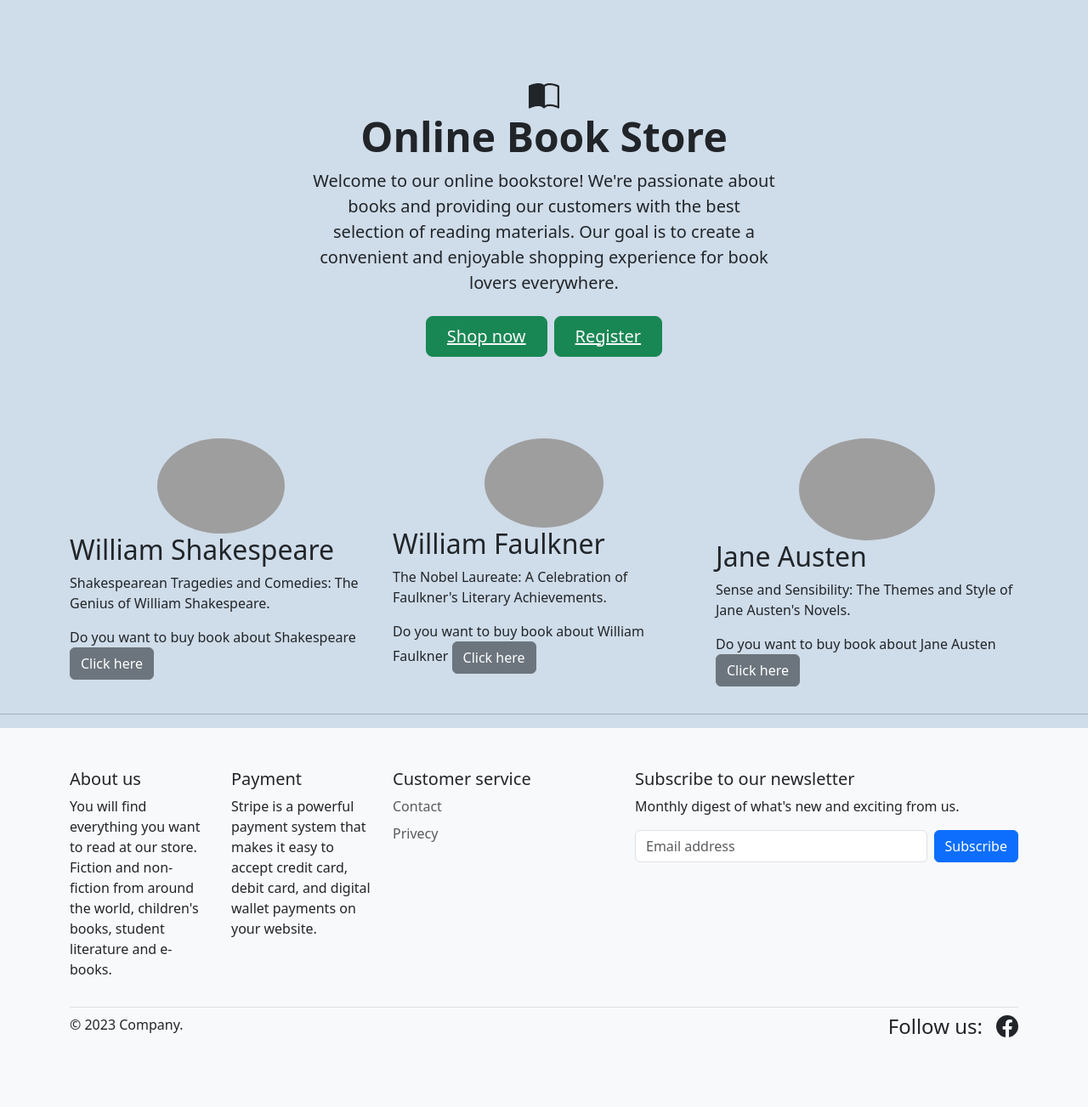
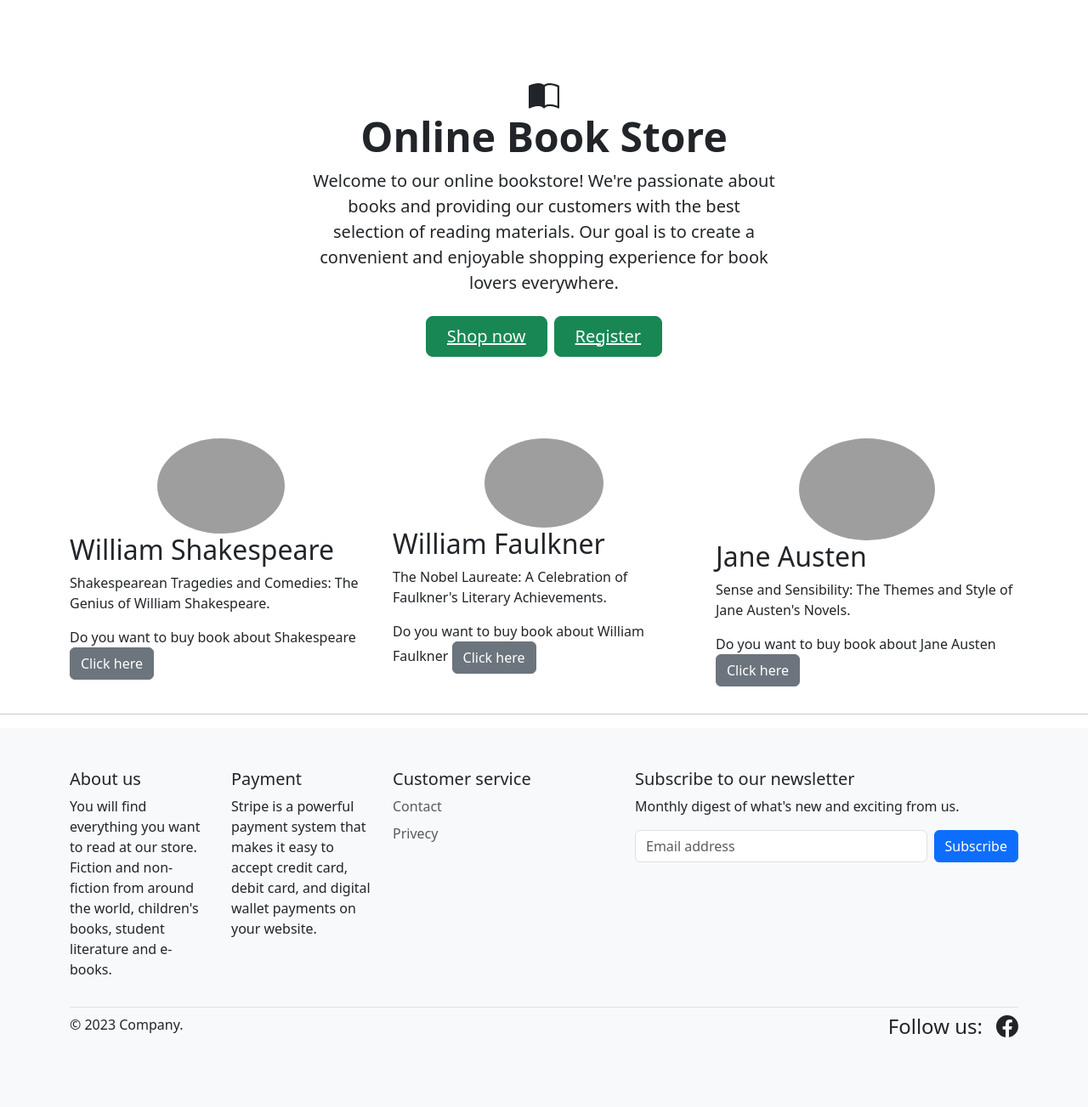
Before and after one commit to mamuzaan/Portfolio_MS5_Bookstore, a Django app: page / in a window 1280 px wide. Shown: the part 118-1421 px from the top of the page at 85% size. Run offline with Django 3.2, Linux system fonts and the light colour scheme; some libraries are stand-ins or nearby versions; grey boxes are pictures that could not be loaded.

Commit message:
change home page background color

```diff
--- a/static/css/base.css
+++ b/static/css/base.css
@@ -1,9 +1,5 @@
 html {
     height: 100%;
-}
-
-body {
-    background-color: rgb(207, 220, 233);
 }
 
 .william {
```
